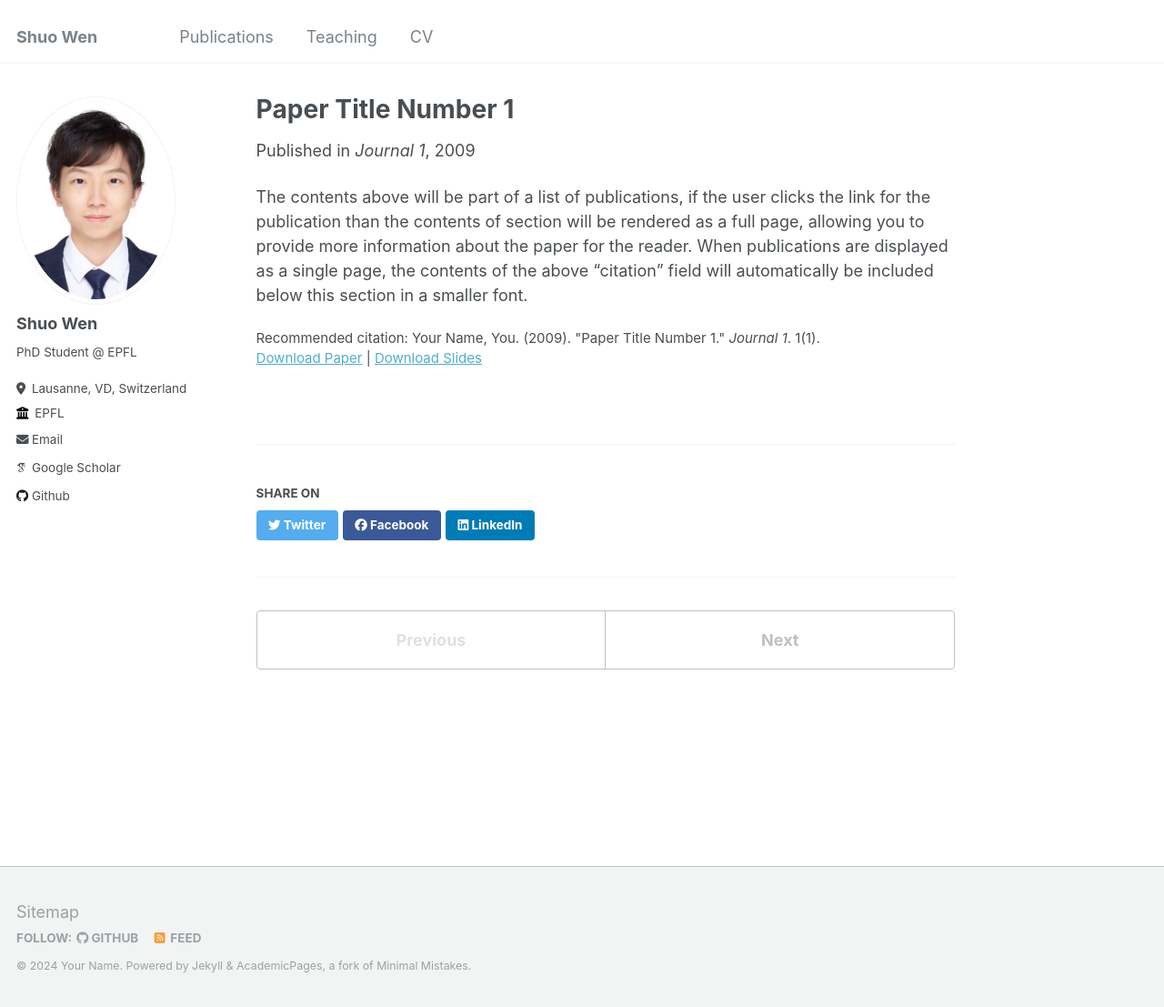
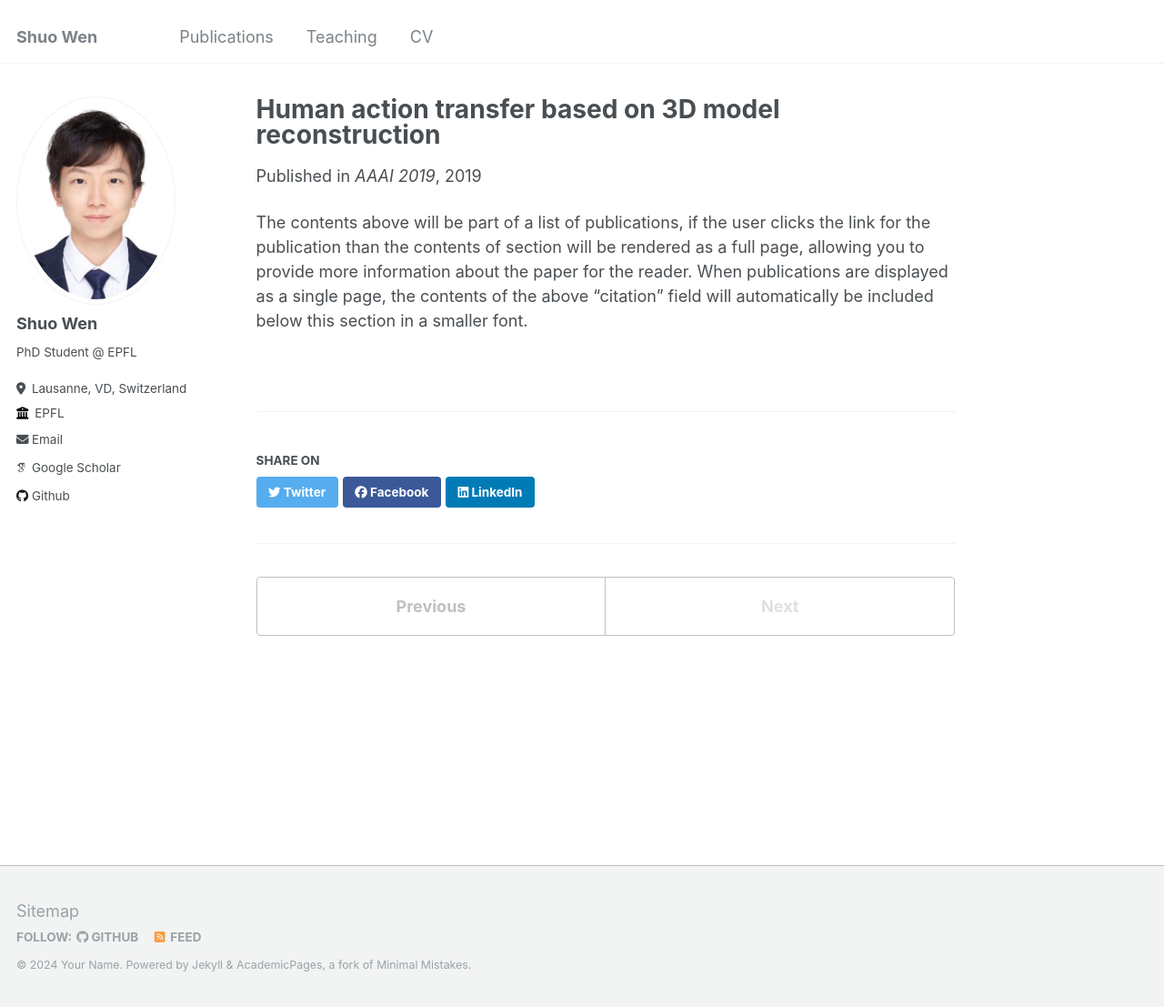
Before and after one commit to wenshuo128/wenshuo128.github.io, a Jekyll site: the page built from _publications/2009-10-01-paper-title-number-1.md, in a window 1280 px wide and 1107 px high. Shown: the whole window at 91% size. Built offline with Jekyll 4.4.1, drawn with Linux system fonts in a browser that asks for light colours; some web fonts are replaced.

Commit message:
Update 2009-10-01-paper-title-number-1.md

```diff
--- a/_publications/2009-10-01-paper-title-number-1.md
+++ b/_publications/2009-10-01-paper-title-number-1.md
@@ -1,13 +1,10 @@
 ---
-title: "Paper Title Number 1"
+title: "Human action transfer based on 3D model reconstruction"
 collection: publications
-permalink: /publication/2009-10-01-paper-title-number-1
 excerpt: 'This paper is about the number 1. The number 2 is left for future work.'
-date: 2009-10-01
-venue: 'Journal 1'
-slidesurl: 'http://academicpages.github.io/files/slides1.pdf'
-paperurl: 'http://academicpages.github.io/files/paper1.pdf'
-citation: 'Your Name, You. (2009). &quot;Paper Title Number 1.&quot; <i>Journal 1</i>. 1(1).'
+date: 2019-01-01
+venue: 'AAAI 2019'
+paperurl: 'https://ojs.aaai.org/index.php/AAAI/article/view/4849'
 ---
 
 The contents above will be part of a list of publications, if the user clicks the link for the publication than the contents of section will be rendered as a full page, allowing you to provide more information about the paper for the reader. When publications are displayed as a single page, the contents of the above "citation" field will automatically be included below this section in a smaller font.
```
